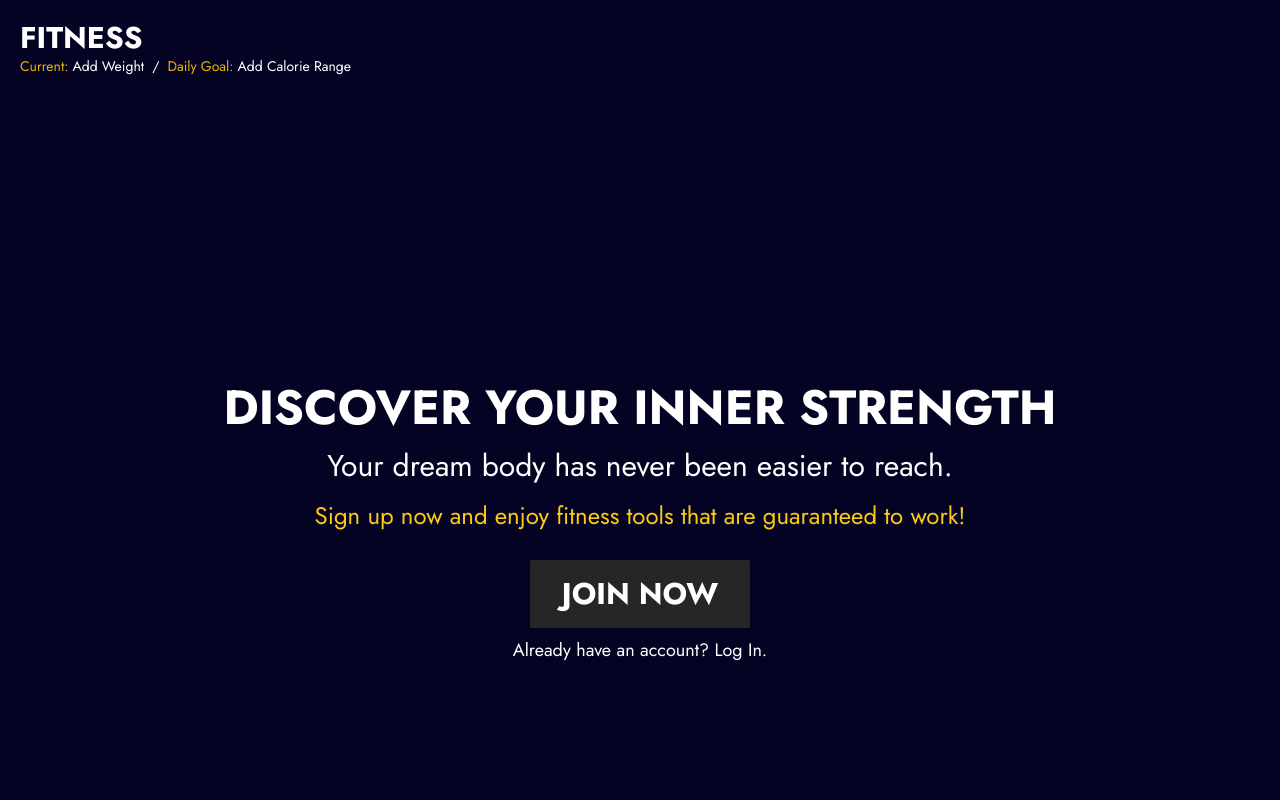
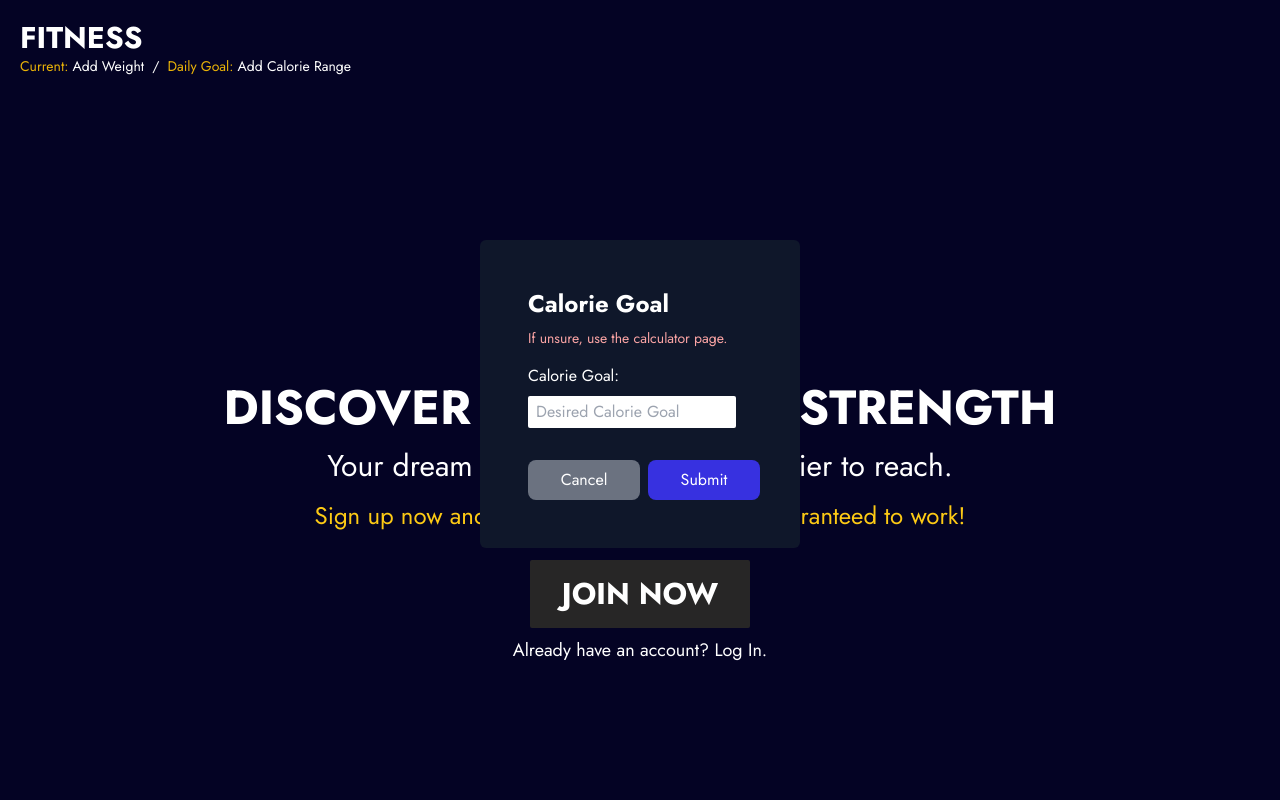
Before and after one commit to pn-code/fitness-app, a React (Vite) app in the folder client/: page /landing in a window 1280 px wide. Both pictures are taken after a click on the element "Add Calorie Range". Shown: the top 800 px of the page. Built offline with nearby package versions, Linux system fonts and the light colour scheme; no server answers.

Commit message:
Implemented AddCalorieGoalModal w/ Navbar

```diff
--- a/client/src/components/AddCalorieGoalModal.jsx
+++ b/client/src/components/AddCalorieGoalModal.jsx
@@ -4,59 +4,44 @@ import axios from "axios";
 
 const AddCalorieGoalModal = ({ closeModal, API_URL, user, setUser }) => {
     const [calorieGoal, setCalorieGoal] = useState("");
+console.log(user)
+    const handleSubmitCalorieGoal = async (e) => {
+        e.preventDefault();
+        if (user?._id && calorieGoal !== "") {
+            try {
+                await axios.put(
+                    `${API_URL}/user/${user._id}`,
+                    { calorieGoal: calorieGoal },
+                    {
+                        withCredentials: true,
+                        headers: {
+                            Authorization: `Bearer ${user.accessToken}`,
+                        },
+                    }
+                );
 
-    // const handleSubmitWeight = async (e) => {
-    //     e.preventDefault();
-    //     if (user?._id) {
-    //         try {
-    //             const weightObj =
-    //                 checkedUnitInput === "pounds"
-    //                     ? {
-    //                           pounds: currentWeight,
-    //                           kilograms: currentWeight / 2.205,
-    //                           date: new Date(),
-    //                       }
-    //                     : {
-    //                           pounds: currentWeight * 2.205,
-    //                           kilograms: currentWeight,
-    //                           date: new Date(),
-    //                       };
+                setUser((user) => ({
+                    ...user,
+                    calorieGoal,
+                }));
 
-    //             const newWeightsArray = {
-    //                 weights: [...user?.weights, weightObj],
-    //             };
-
-    //             await axios.put(
-    //                 `${API_URL}/user/${user._id}`,
-    //                 newWeightsArray,
-    //                 {
-    //                     withCredentials: true,
-    //                     headers: {
-    //                         Authorization: `Bearer ${user.accessToken}`,
-    //                     },
-    //                 }
-    //             );
-
-    //             setUser(user => ({
-    //                 ...user,
-    //                 weights: [...user?.weights, weightObj]
-    //             }))
-
-    //             closeModal()
-    //         } catch (error) {
-    //             console.error(error);
-    //         }
-    //     }
-    // };
+                closeModal();
+            } catch (error) {
+                console.error(error);
+            }
+        }
+    };
 
     return (
         <div className="absolute left-0 right-0 top-[30%] bottom-0 m-auto w-[320px] z-[999]">
             <form
-                // onSubmit={(e) => handleSubmitWeight(e)}
+                onSubmit={(e) => handleSubmitCalorieGoal(e)}
                 className="bg-slate-900 text-white p-12 rounded-md"
             >
                 <h1 className="text-2xl font-bold mb-2">Calorie Goal</h1>
-                <p className="text-sm text-red-300 mb-4">If unsure, use the calculator page.</p>
+                <p className="text-sm text-red-300 mb-4">
+                    If unsure, use the calculator page.
+                </p>
 
                 <fieldset className="flex flex-col gap-4">
                     <section className="flex flex-col gap-2 mb-4">
--- a/client/src/components/Navbar.jsx
+++ b/client/src/components/Navbar.jsx
@@ -1,6 +1,7 @@
 import React, { useState } from "react";
 import NavMenu from "./NavMenu";
 import AddWeightModal from "./AddWeightModal";
+import AddCalorieGoalModal from "./AddCalorieGoalModal";
 import { Link } from "react-router-dom";
 import { GiHamburgerMenu } from "react-icons/gi";
 import { AiFillHome, AiFillCalculator, AiFillBuild } from "react-icons/ai";
@@ -10,9 +11,10 @@ import { CgProfile } from "react-icons/cg";
 const Navbar = ({ user, setUser, API_URL }) => {
     const [open, setOpen] = useState(false);
     const [openAddWeightModal, setOpenAddWeightModal] = useState(false);
+    const [openAddCalorieGoalModal, setOpenAddCalorieGoalModal] = useState(false);
 
-    const currentUserWeight = user?.weights[user.weights.length - 1].pounds
-    const currentCaloriePlan = user?.caloriePlan;
+    const currentUserWeight = user?.weights[user.weights.length - 1].pounds;
+    const currentCalorieGoal = user?.calorieGoal;
 
     const handleOpenMobileNavbar = () => {
         setOpen((open) => !open);
@@ -37,6 +39,15 @@ const Navbar = ({ user, setUser, API_URL }) => {
                     />
                 )}
 
+                {openAddCalorieGoalModal && (
+                    <AddCalorieGoalModal
+                        user={user}
+                        setUser={setUser}
+                        closeModal={() => setOpenAddCalorieGoalModal(false)}
+                        API_URL={API_URL}
+                    />
+                )}
+
                 {/* Weight & Calorie Plan Section */}
                 <section className="flex gap-2 text-sm">
                     <div className="flex gap-1">
@@ -53,9 +64,12 @@ const Navbar = ({ user, setUser, API_URL }) => {
                     /
                     <div className="flex gap-1">
                         <h3 className="text-yellow-500">Daily Goal:</h3>
-                        <span className="hover:underline cursor-pointer">
-                            {currentCaloriePlan
-                                ? `${currentCaloriePlan} calories`
+                        <span
+                            onClick={() => setOpenAddCalorieGoalModal(true)}
+                            className="hover:underline cursor-pointer"
+                        >
+                            {currentCalorieGoal
+                                ? `${currentCalorieGoal} calories`
                                 : "Add Calorie Range"}{" "}
                         </span>
                     </div>
```
